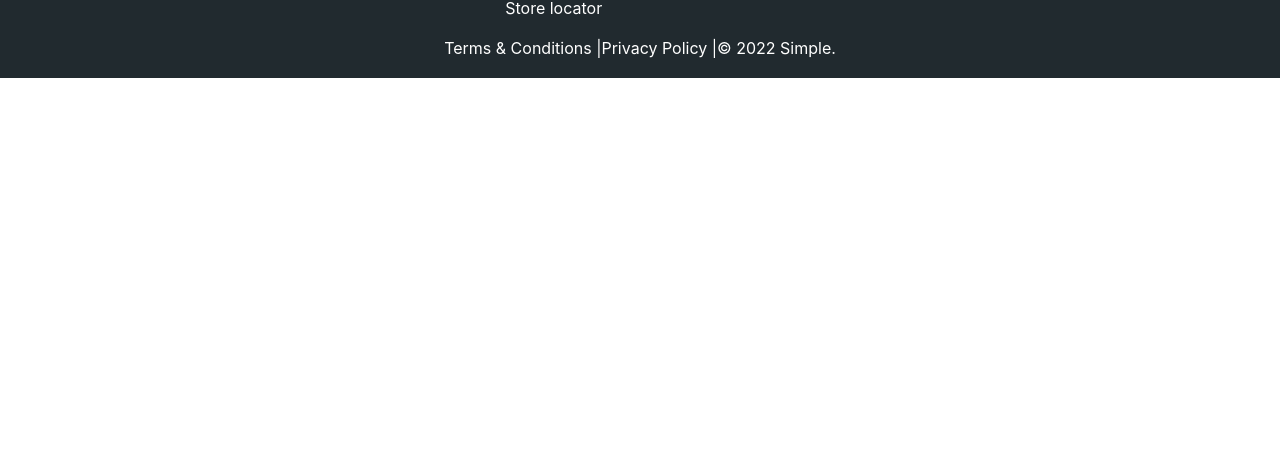
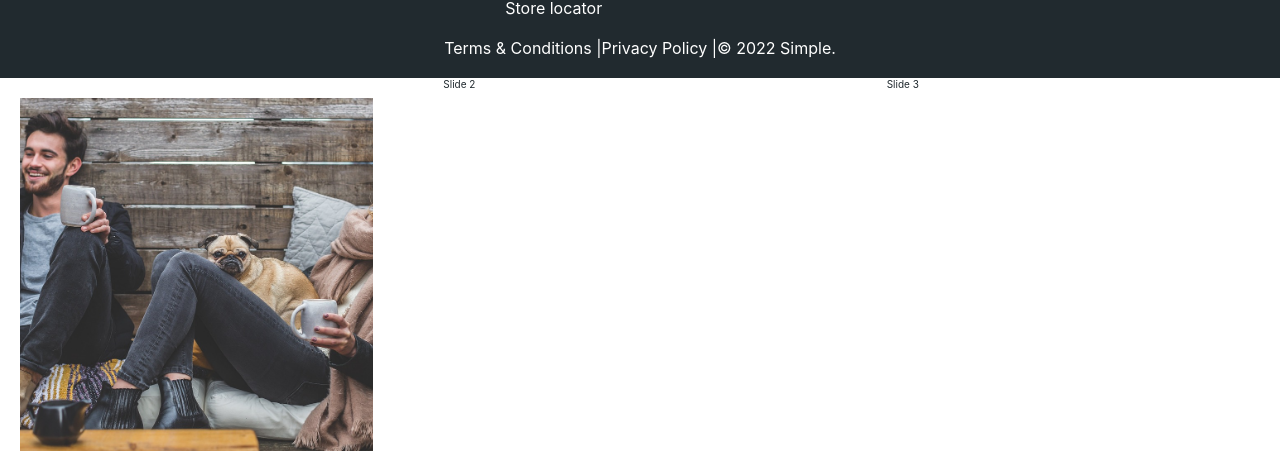
Before and after one commit to SafeCo/react-e-commerce, a React (Create React App) app: page / in a window 1280 px wide. Shown: the part 1981-2455 px from the top of the page. Before the commit the page ends 2059 px from the top, so only its background shows below. Built offline with nearby package versions, Linux system fonts and the light colour scheme.

Commit message:
added swiper

```diff
--- a/package.json
+++ b/package.json
@@ -11,6 +11,7 @@
     "react-dom": "^18.2.0",
     "react-router-dom": "^6.4.3",
     "react-scripts": "5.0.1",
+    "swiper": "^8.4.5",
     "web-vitals": "^2.1.4"
   },
   "scripts": {
--- a/src/homePage/HomePage.js
+++ b/src/homePage/HomePage.js
@@ -5,15 +5,12 @@ import Card from './components/Card'
 import Footer from "../globalComponents/footer/Footer"
 import "./HomePage.css"
 import reeds from "../globalImages/reeds.jpg"
-import CatergoryBanner from "./components/CatergoryBanner"
+import CategoryBanner from "./components/CategoryBanner"
+import TestCarousel from "./components/TestCarousel"
 
 function HomePage() {
 
   const {navHeight} = useOutletContext()
-  console.log(window.innerHeight)
-  console.log(navHeight)
-
-
   const navBarHeight = {
     height: navHeight? window.innerHeight - navHeight : window.innerHeight - 64
   }
@@ -55,7 +52,8 @@ function HomePage() {
 
         </div>
         <main className="hP__main-container">
-          <CatergoryBanner/>
+          <CategoryBanner/>
+
 
           <div className="hP__main-title">
               <p>Our best sellers</p>
@@ -68,6 +66,7 @@ function HomePage() {
 
         </main>
         <Footer/>
+        <TestCarousel/>
     </div>
   )
 }
--- a/src/homePage/components/CatergoryBanner.js
+++ b/src/homePage/components/CategoryBanner.js
@@ -3,7 +3,7 @@ import fashionImage from "../../globalImages/fashion.jpg"
 import jewelryImage from "../../globalImages/jewelry.jpg"
 import phoneImage from "../../globalImages/phone.jpg"
 
-function CatergoryBanner() {
+function CategoryBanner() {
     return (
         <div className="cB__container" >
             <div className="cB__title-container">
@@ -11,6 +11,7 @@ function CatergoryBanner() {
             </div>
 
             <div className="cB__cards__container" >
+
                 <div className="cB__card-container" >
                     <div className="cB__image-container">
                         <img className="cB__image" src={fashionImage} />
@@ -43,4 +44,4 @@ function CatergoryBanner() {
     )
 }
 
-export default CatergoryBanner
+export default CategoryBanner
--- /dev/null
+++ b/src/homePage/components/TestCarousel.js
@@ -0,0 +1,39 @@
+// Import Swiper React components
+import { Swiper, SwiperSlide } from 'swiper/react';
+import "./CategoryBanner.css"
+
+//Import Images
+import fashionImage from "../../globalImages/fashion.jpg"
+import jewelryImage from "../../globalImages/jewelry.jpg"
+import phoneImage from "../../globalImages/phone.jpg"
+
+// Import Swiper styles
+import 'swiper/css';
+
+function TestCarousel() {
+
+    return (
+      <Swiper
+        spaceBetween={50}
+        slidesPerView={3}
+        onSlideChange={() => console.log('slide change')}
+        onSwiper={(swiper) => console.log(swiper)}
+      >
+        <SwiperSlide>
+          <div className="cB__card-container" >
+            <div className="cB__image-container">
+                <img className="cB__image" src={fashionImage} />
+            </div>
+            <div className="cB__card__title-container">
+                <p>Fashion</p>
+            </div>
+          </div>
+        </SwiperSlide>
+        <SwiperSlide>Slide 2</SwiperSlide>
+        <SwiperSlide>Slide 3</SwiperSlide>
+        <SwiperSlide>Slide 4</SwiperSlide>
+    </Swiper>
+    )
+}
+
+export default TestCarousel
```
Also changed, not shown: src/homePage/components/TestCarousel.css (added), 2 other files (tests, documents, lock files or other folders).
